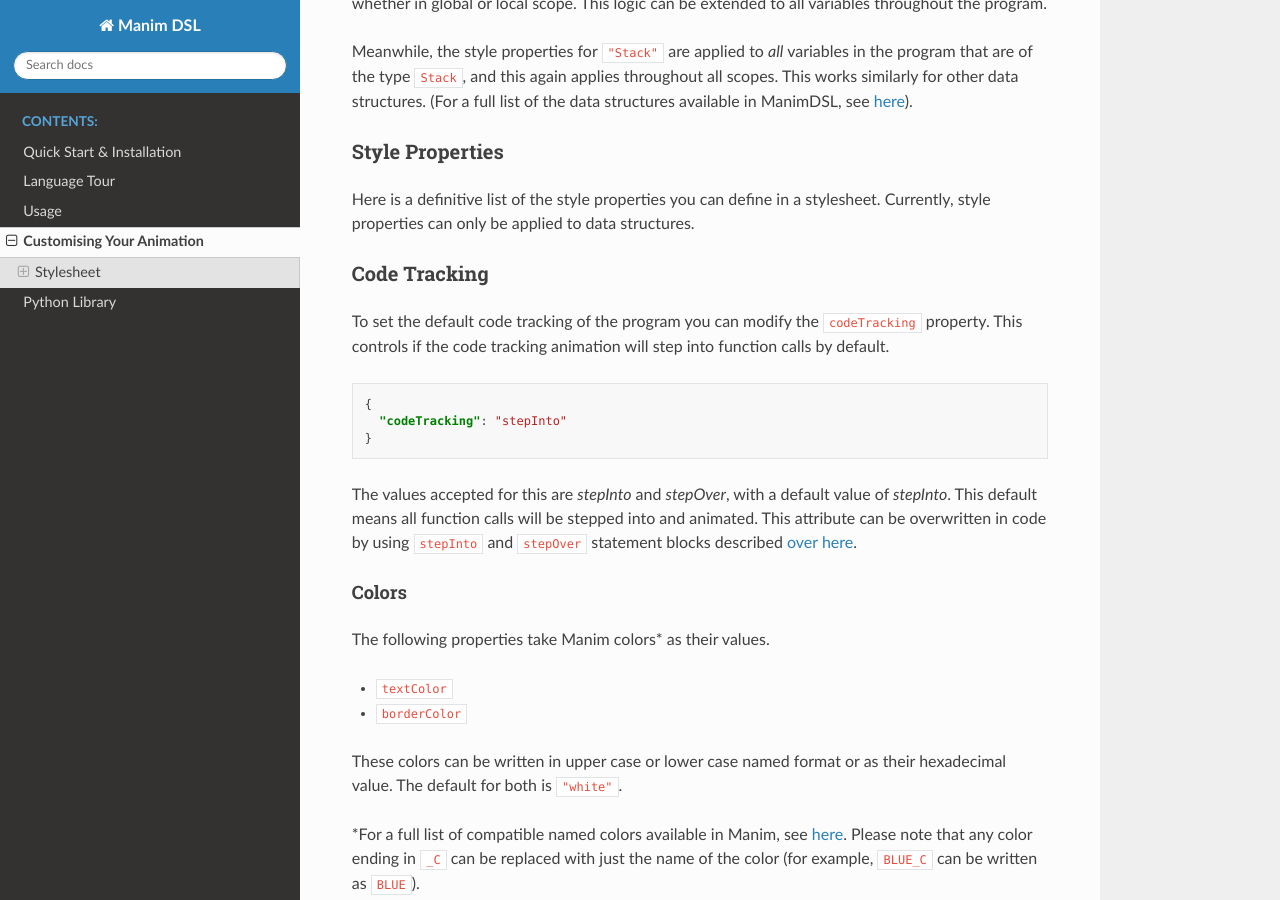
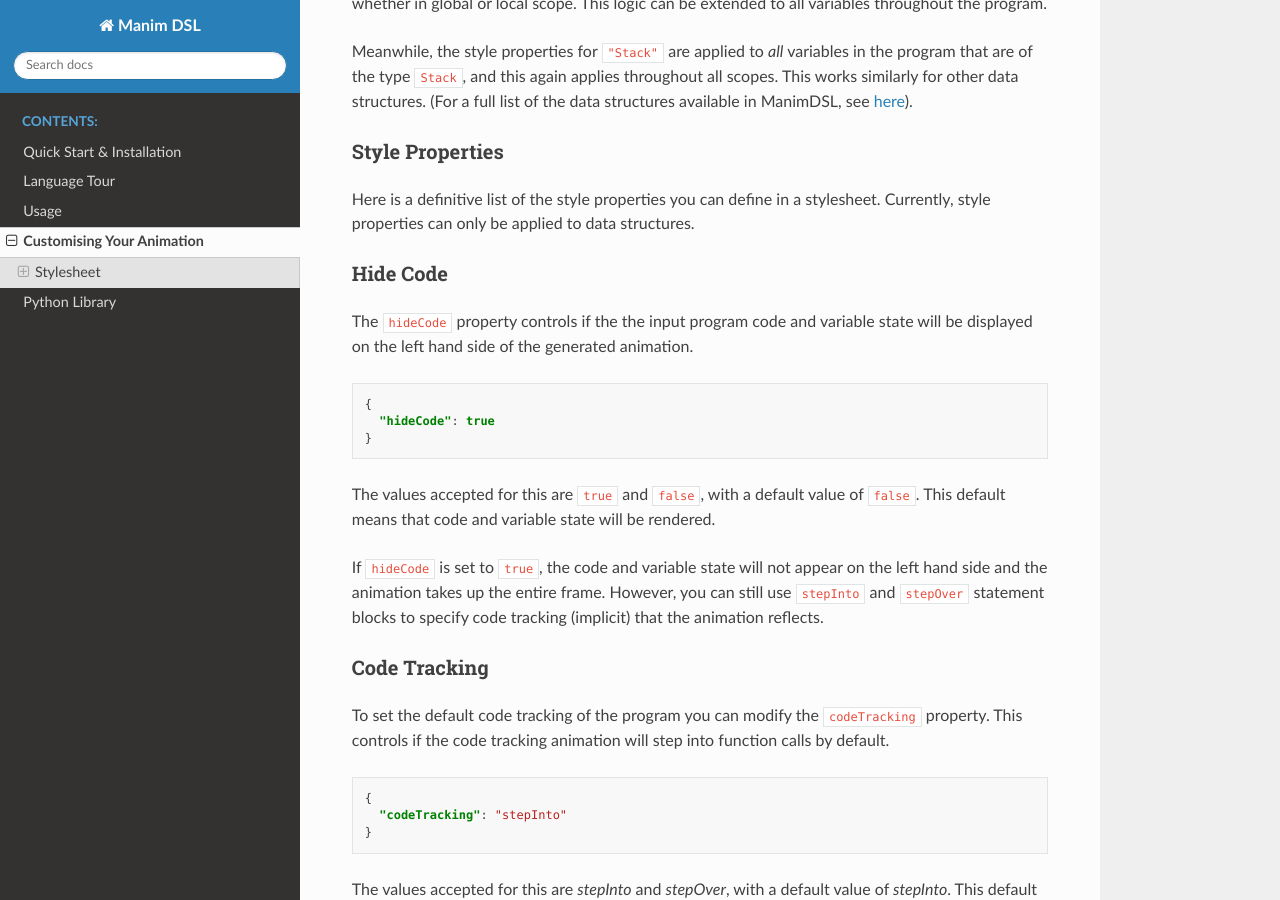
Before and after one commit to VAlgoLang/valgolang.github.io, a Sphinx documentation site: the page built from source/customisation.rst, in a window 1280 px wide and 900 px high, scrolled down 860 px. Built offline with Sphinx 7.4.7 and the Read the Docs theme 2.0.0, drawn with Linux system fonts in a browser that asks for light colours.

Commit message:
Added documentation for hideCode

```diff
--- a/source/customisation.rst
+++ b/source/customisation.rst
@@ -44,6 +44,21 @@
 ^^^^^^^^^^^^^^^^
 
 Here is a definitive list of the style properties you can define in a stylesheet. Currently, style properties can only be applied to data structures.
+
+Hide Code
+^^^^^^^^^^^^^^
+
+The ``hideCode`` property controls if the the input program code and variable state will be displayed on the left hand side of the generated animation.
+
+.. code:: json
+
+    {
+      "hideCode": true
+    }
+
+The values accepted for this are ``true`` and ``false``, with a default value of ``false``. This default means that code and variable state will be rendered.
+
+If ``hideCode`` is set to ``true``, the code and variable state will not appear on the left hand side and the animation takes up the entire frame. However, you can still use ``stepInto`` and ``stepOver`` statement blocks to specify code tracking (implicit) that the animation reflects.
 
 Code Tracking
 ^^^^^^^^^^^^^^
```
